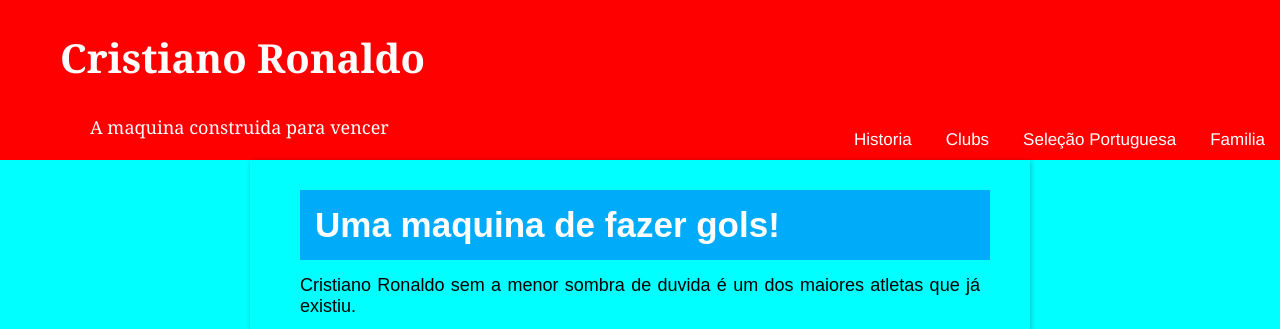
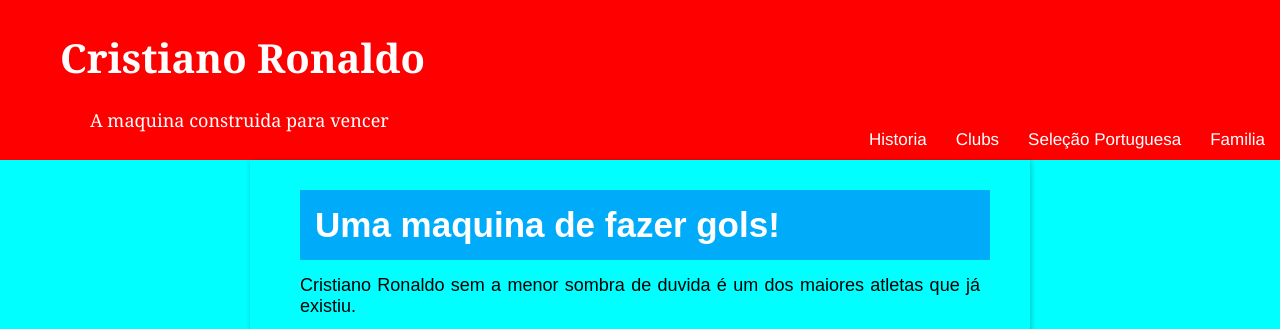
Before and after one commit to victorsalves99/homenagem-cr7, a plain HTML site: page index.html in a window 1280 px wide. Shown: the top 329 px of the page. Drawn offline with Linux system fonts and the light colour scheme.

Commit message:
adaptação

```diff
--- a/estilo/stilo.css
+++ b/estilo/stilo.css
@@ -21,7 +21,7 @@ header a h1{
     font-weight: bold;
     color: white;
     padding-left: 60px;
-    padding-bottom: 15px;
+    padding-bottom: 8px;
     padding-top: 30px;
 }
 header a p{
@@ -37,7 +37,7 @@ a{
 }
 main{
     background-color: aqua;
-    min-width: 320px;
+    min-width: 300px;
     max-width: 720px;
     margin: auto;
     box-shadow: 1px 1px 5px rgba(0, 0, 0, 0.249);
@@ -45,7 +45,7 @@ main{
 
 }
 section{
-    min-width: 300px;
+    min-width: 280px;
     max-width: 700px;
     margin: auto;
 }
@@ -67,8 +67,9 @@ nav{
 nav a {
     font-family: 'Franklin Gothic Medium', 'Arial Narrow', Arial, sans-serif;
     font-size: 17px;
-    margin: 15px;
+    margin: 10px;
     color: white;
+    padding-right: 5px;
 
 
 }
@@ -113,7 +114,7 @@ p{
     color: black;
     text-align: justify;
     margin: auto;
-    min-width: 320px;
+    min-width: 300px;
     max-width: 700px;
     padding: 5px;
     margin: 10px 5px;
@@ -135,7 +136,7 @@ footer p {
     text-align: center;
     font-family: Arial, Helvetica, sans-serif;
     color: white;
-    min-width: 320px;
+    min-width: 300px;
     max-width: 720px;
     font-size: 20px;
     font-weight: bold;
```
